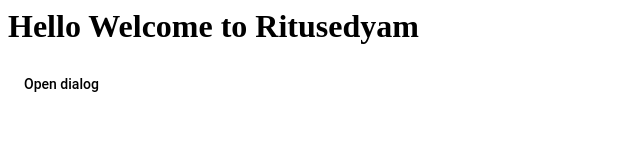
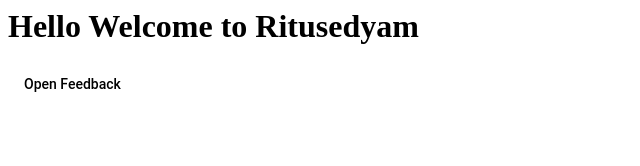
Before and after one commit to ritusedyam/ritusedyam-mobile-app, an Angular app: page / in a window 1280 px wide. Shown: the top 166 px of the page, without its empty margins (0-640 px from the left). Built offline with nearby package versions, Linux system fonts and the light colour scheme; what @angular/fire would draw is missing.

Commit message:
1 file modified

```diff
--- a/src/app/common/feedback-dialog/feedback-button.component.html
+++ b/src/app/common/feedback-dialog/feedback-button.component.html
@@ -1 +1 @@
-<button mat-button (click)="openDialog()">Open dialog</button>
+<button mat-button (click)="openDialog()">Open Feedback</button>
```
